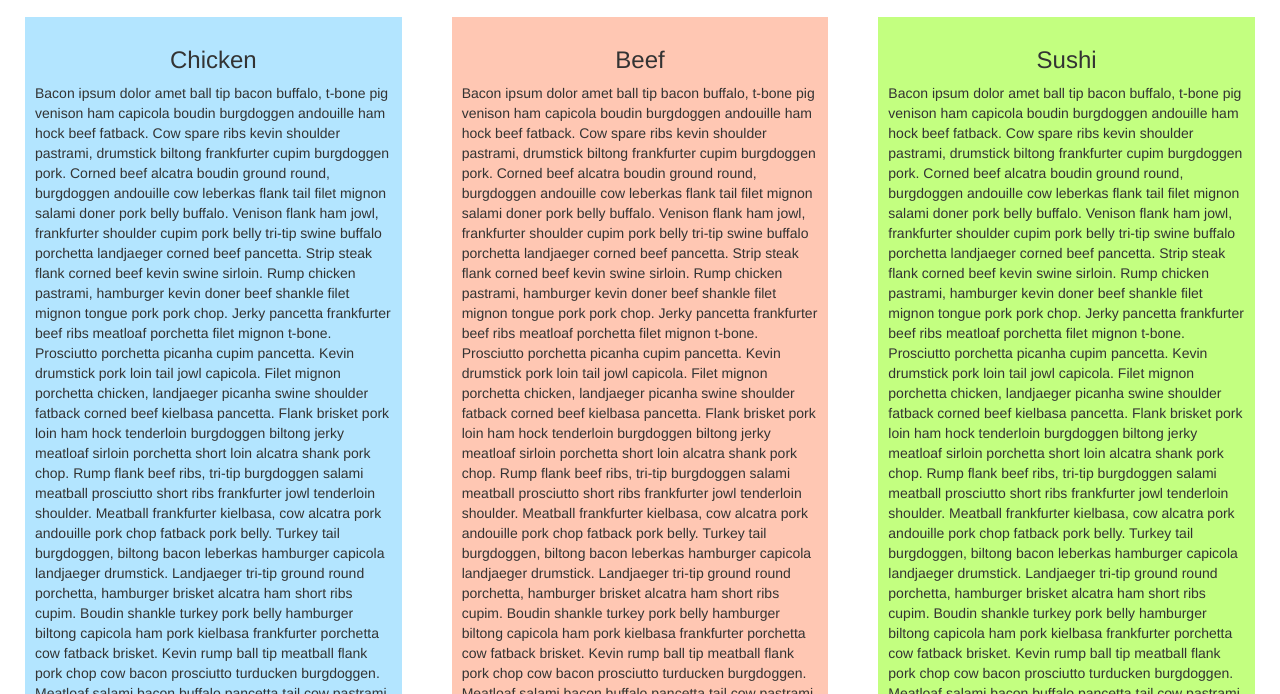
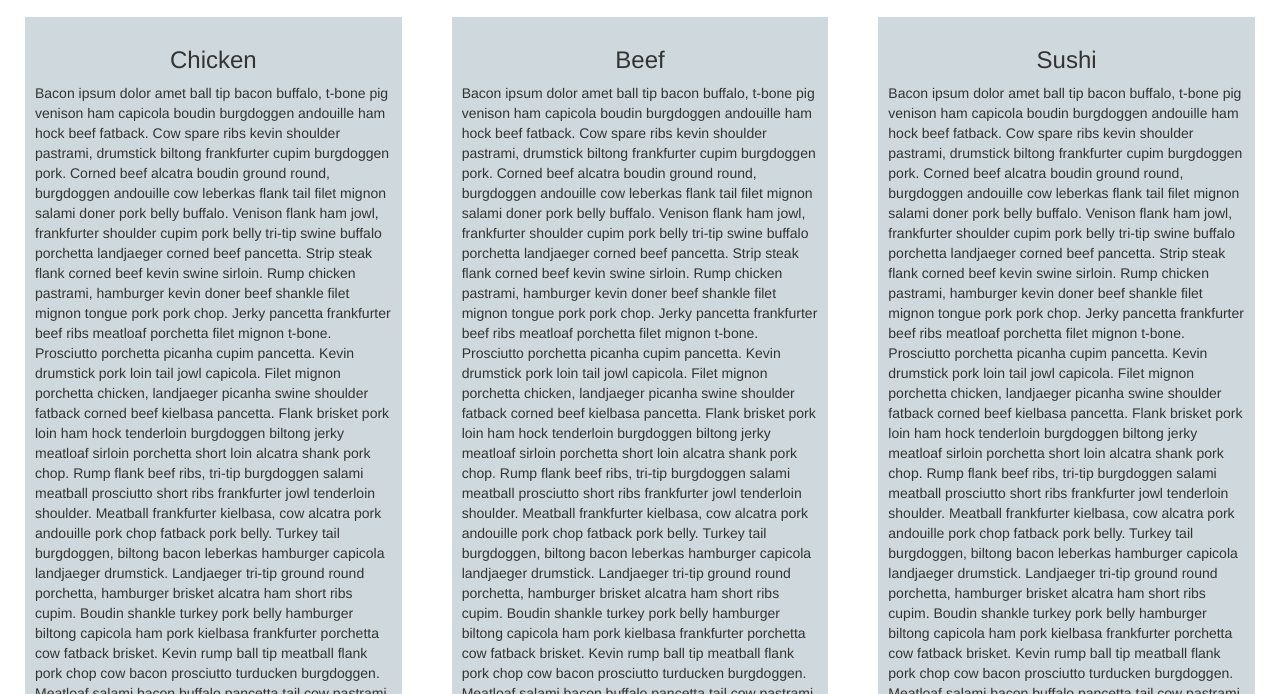
Before and after one commit to bravorcarlos/coursera-test, a plain HTML site: page module3-solution/index.html in a window 1280 px wide. Shown: the part 106-800 px from the top of the page. Drawn offline with Linux system fonts and the light colour scheme.

Commit message:
Initial commit

```diff
--- a/module3-solution/css/styles.css
+++ b/module3-solution/css/styles.css
@@ -11,15 +11,15 @@ div section {
     padding: 10px;
 }
 #section-1{
-    background-color: #B3E5FF;
+    background-color: #cfd8dc;
 }
 
 #section-2 {
-    background-color: #FFC7B3;
+    background-color: #cfd8dc;
 }
 
 #section-3 {
-    background-color: #C3FF80;
+    background-color: #cfd8dc;
 }
 
 #text > h3 {
```
